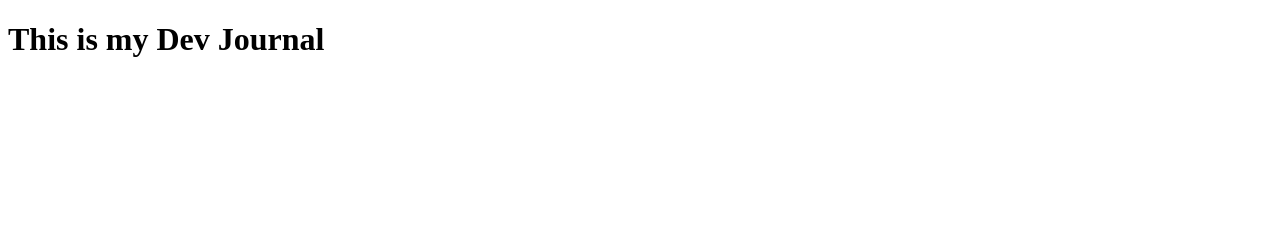
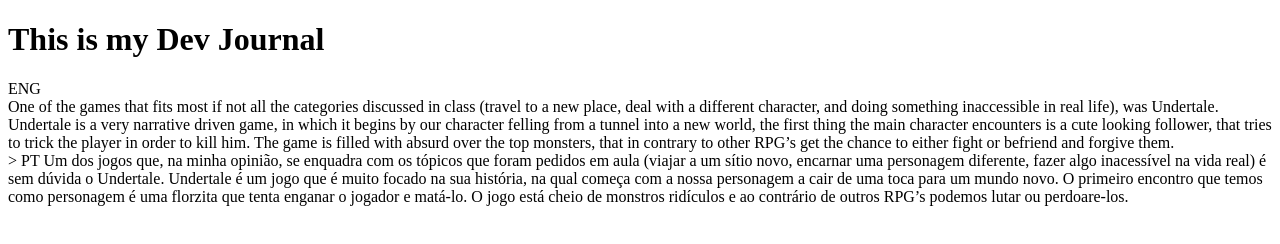
Before and after one commit to Le-LuisMeireles-945/Digital_Diary, a plain HTML site: page index.html in a window 1280 px wide. Drawn offline with Linux system fonts and the light colour scheme.

Commit message:
respostas

```diff
--- a/index.html
+++ b/index.html
@@ -8,5 +8,12 @@
 </head>
 <body>
     <h1>This is my Dev Journal</h1>
+    <p>
+        ENG <br>
+One of the games that fits most if not all the categories discussed in class (travel to a new place, deal with a different character, and doing something inaccessible in real life), was Undertale. Undertale is a very narrative driven game, in which it begins by our character felling from a tunnel into a new world, the first thing the main character encounters is a cute looking follower, that tries to trick the player in order to kill him. The game is filled with absurd over the top monsters, that in contrary to other RPG’s get the chance to either fight or befriend and forgive them.<br>>
+PT
+Um dos jogos que, na minha opinião, se enquadra com os tópicos que foram pedidos em aula (viajar a um sítio novo, encarnar uma personagem diferente, fazer algo inacessível na vida real) é sem dúvida o Undertale.  Undertale é um jogo que é muito focado na sua história, na qual começa com a nossa personagem a cair de uma toca para um mundo novo. O primeiro encontro que temos como personagem é uma florzita que tenta enganar o jogador e matá-lo. O jogo está cheio de monstros ridículos e ao contrário de outros RPG’s podemos lutar ou perdoare-los.
+
+    </p>
 </body>
 </html>
```
